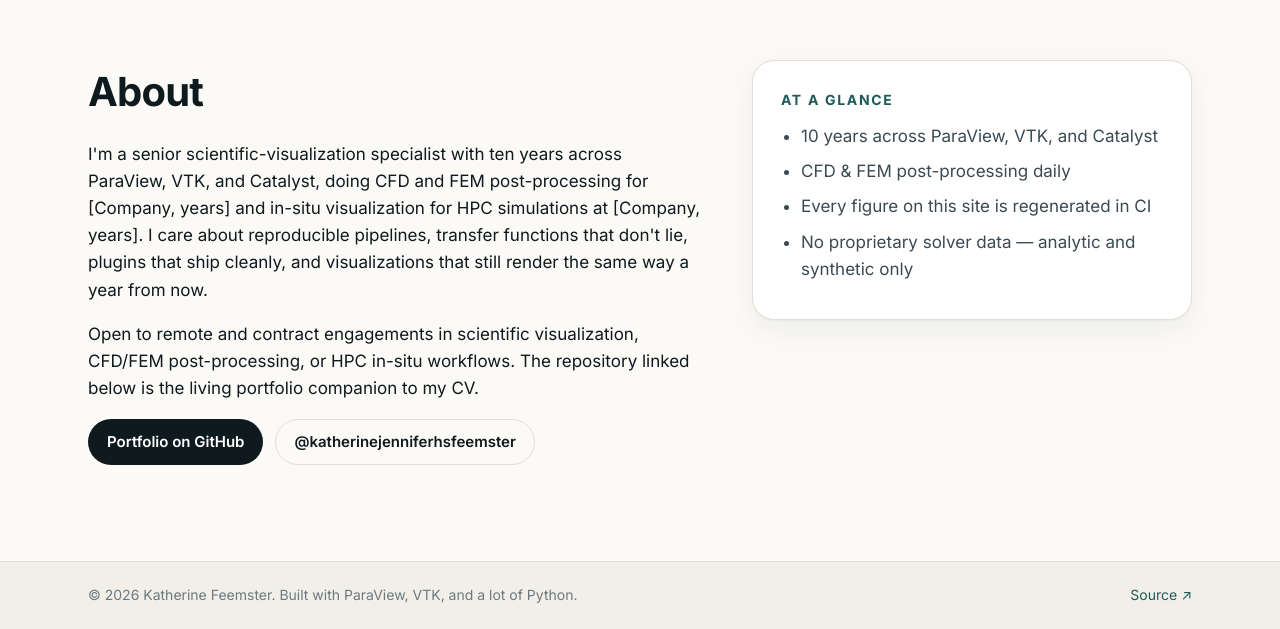
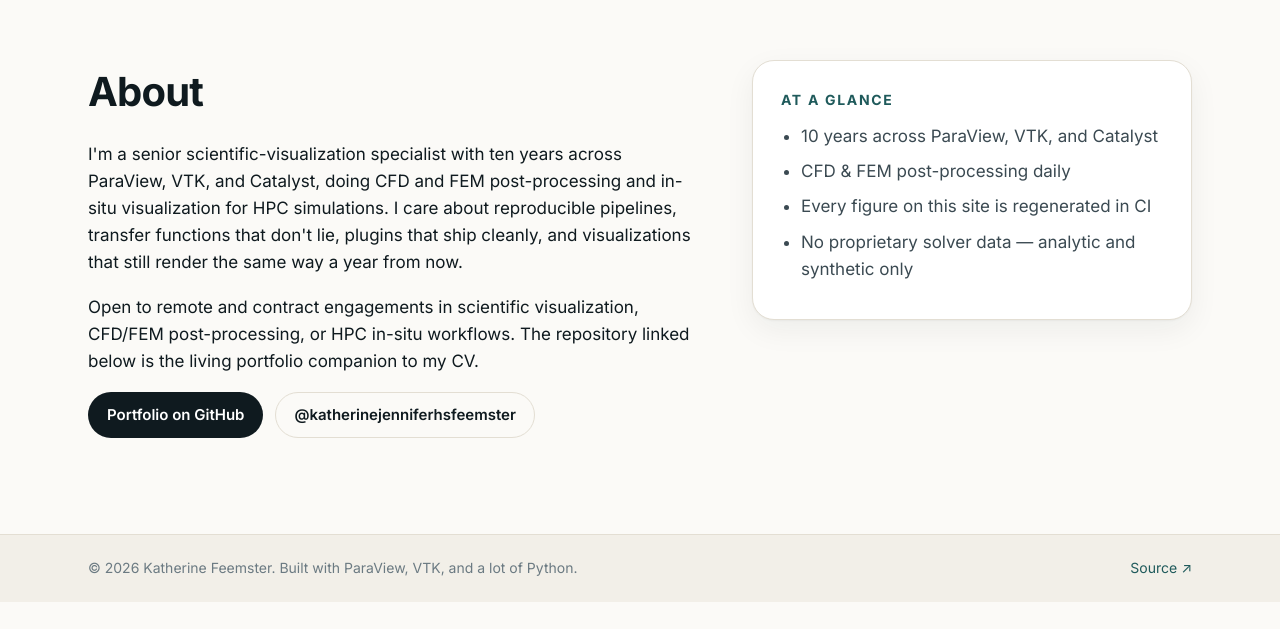
Before and after one commit to katherinejenniferhsfeemster/scientific-visualization-paraview-portfolio, a plain HTML site: page docs/index.html in a window 1280 px wide. Shown: the part 5503-6132 px from the top of the page. After the commit the page ends 6105 px from the top, so only its background shows below. Drawn offline with Linux system fonts and the light colour scheme.

Commit message:
docs: remove [Company, years] placeholders

```diff
--- a/docs/index.html
+++ b/docs/index.html
@@ -191,7 +191,7 @@
     <div class="wrap about-inner">
       <div>
         <h2>About</h2>
-        <p>I'm a senior scientific-visualization specialist with ten years across ParaView, VTK, and Catalyst, doing CFD and FEM post-processing for [Company, years] and in-situ visualization for HPC simulations at [Company, years]. I care about reproducible pipelines, transfer functions that don't lie, plugins that ship cleanly, and visualizations that still render the same way a year from now.</p>
+        <p>I'm a senior scientific-visualization specialist with ten years across ParaView, VTK, and Catalyst, doing CFD and FEM post-processing and in-situ visualization for HPC simulations. I care about reproducible pipelines, transfer functions that don't lie, plugins that ship cleanly, and visualizations that still render the same way a year from now.</p>
         <p>Open to remote and contract engagements in scientific visualization, CFD/FEM post-processing, or HPC in-situ workflows. The repository linked below is the living portfolio companion to my CV.</p>
         <div class="cta-row">
           <a class="btn btn-primary" href="https://github.com/katherinejenniferhsfeemster/scientific-visualization-paraview-portfolio" target="_blank" rel="noopener">Portfolio on GitHub</a>
```
